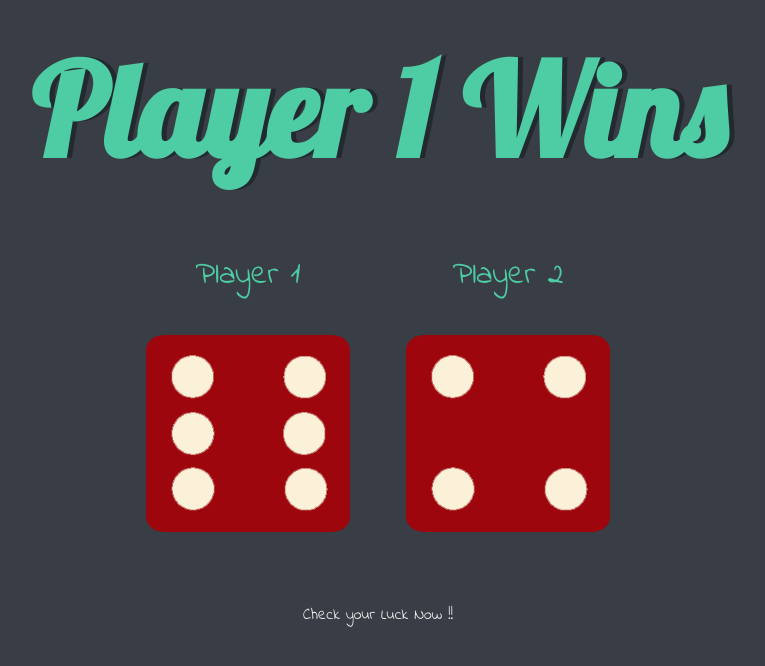
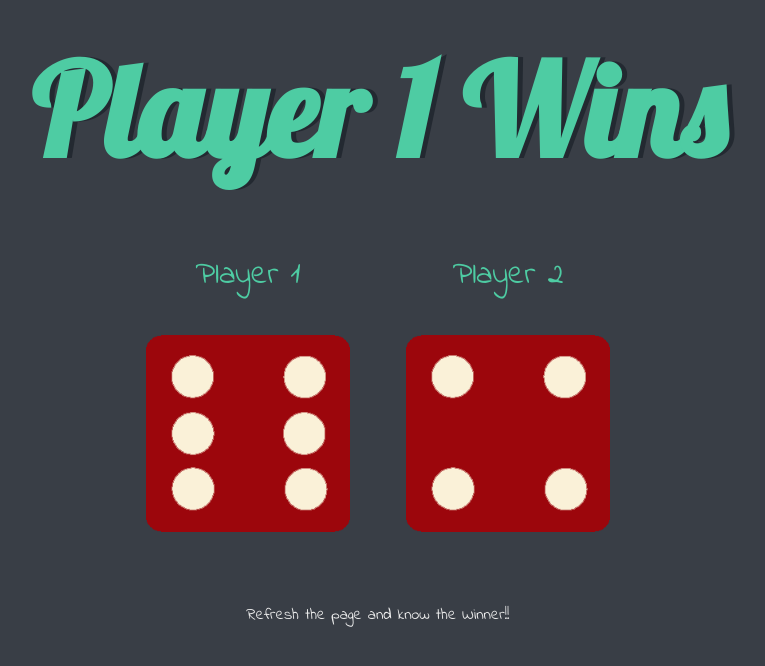
Before and after one commit to SandyVR46/diceLuck, a plain HTML site: page index.html in a window 1280 px wide. Shown: the whole page, without its empty margins (262-1027 px from the left). Drawn offline with Linux system fonts and the light colour scheme.

Commit message:
Update index.html

```diff
--- a/index.html
+++ b/index.html
@@ -28,7 +28,7 @@
   </body>
 
   <footer>
-    Check your Luck Now !!
+    Refresh the page and know the Winner!!
   </footer>
 
 </html>
```
